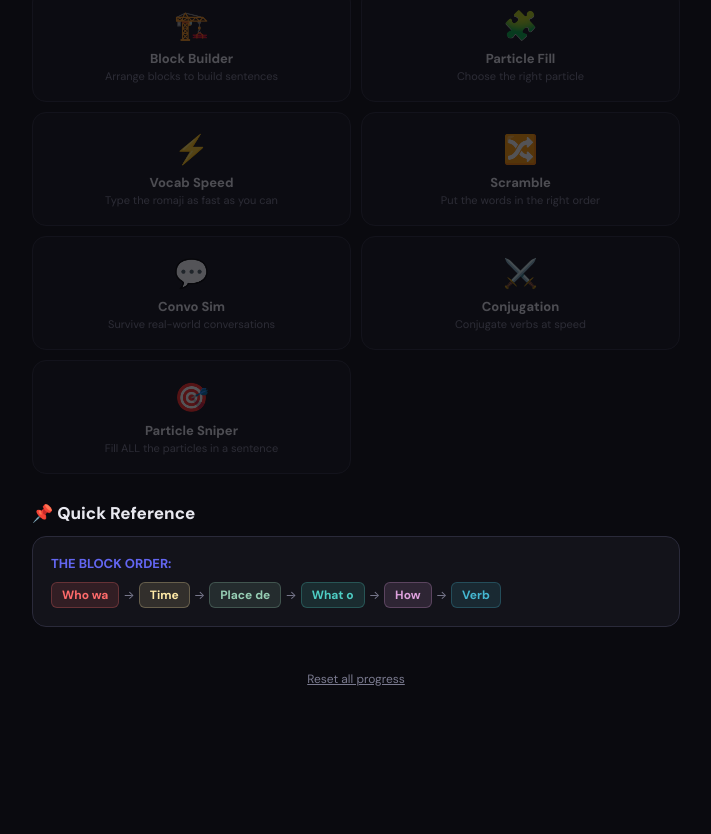
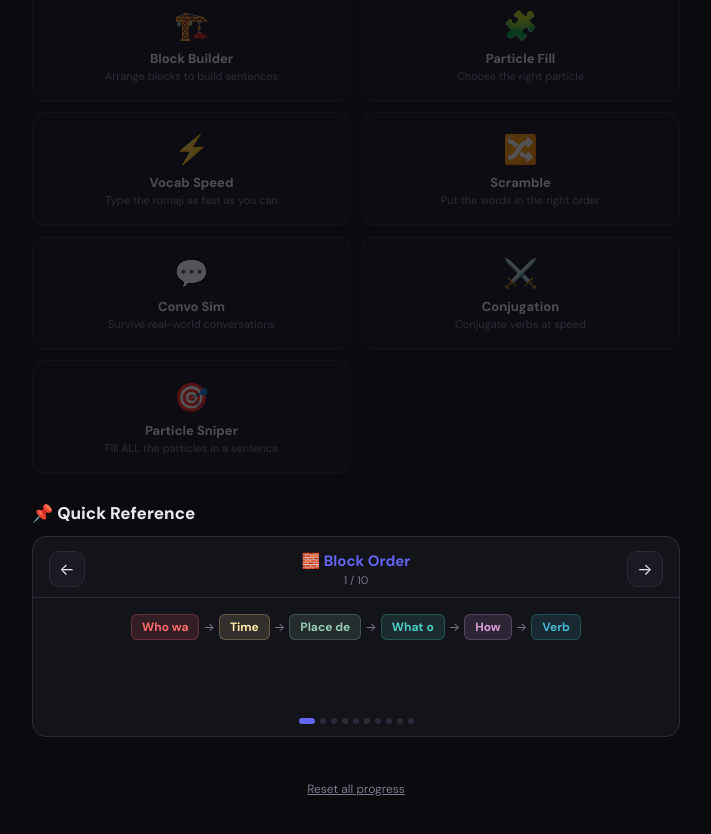
Before and after one commit to ShemuMoh/LearnJapanese, a React (Create React App) app: page / in a window 1280 px wide. Shown: the part 1680-2514 px from the top of the page, without its empty margins (284-995 px from the left). Before the commit the page ends 2408 px from the top, so only its background shows below. Built offline with nearby package versions, Linux system fonts and the light colour scheme.

Commit message:
Add files via upload

```diff
--- a/src/App.jsx
+++ b/src/App.jsx
@@ -2351,6 +2351,195 @@ function ParticleSniper({ onComplete }) {
 }
 
 
+// Quick Reference Carousel
+const QUICK_REF_CARDS = [
+  {
+    title: "🧱 Block Order",
+    color: "#6366f1",
+    content: (
+      <div style={{ display: "flex", gap: 4, flexWrap: "wrap", alignItems: "center", justifyContent: "center" }}>
+        {["Who wa", "Time", "Place de", "What o", "How", "Verb"].map((b, i) => (
+          <div key={i} style={{ display: "flex", alignItems: "center", gap: 4 }}>
+            <span style={{
+              padding: "4px 10px", borderRadius: 6, fontSize: 12, fontWeight: 700,
+              background: Object.values(BLOCK_COLORS)[i] + "22",
+              color: Object.values(BLOCK_COLORS)[i],
+              border: `1px solid ${Object.values(BLOCK_COLORS)[i]}40`,
+            }}>{b}</span>
+            {i < 5 && <span style={{ color: "#7a7a8f", fontSize: 12 }}>→</span>}
+          </div>
+        ))}
+      </div>
+    ),
+  },
+  {
+    title: "🔤 5 Core Particles",
+    color: "#4ECDC4",
+    lines: [
+      { left: "wa (は)", right: "Topic — 'As for...'" },
+      { left: "o (を)", right: "Object — thing being acted on" },
+      { left: "no (の)", right: "Possession — X's Y" },
+      { left: "ni (に)", right: "Direction/time — 'to' or 'at'" },
+      { left: "de (で)", right: "Location of action — 'at/by'" },
+    ],
+  },
+  {
+    title: "🔄 Verb Conjugation",
+    color: "#f59e0b",
+    lines: [
+      { left: "-masu", right: "present/future (polite)" },
+      { left: "-mashita", right: "past (polite)" },
+      { left: "-masen", right: "negative (polite)" },
+      { left: "-masen deshita", right: "past negative (polite)" },
+      { left: "-te", right: "connecting / requests" },
+      { left: "-tai", right: "want to (drop -masu, add -tai)" },
+    ],
+  },
+  {
+    title: "⏰ Time Words",
+    color: "#FFEAA7",
+    lines: [
+      { left: "kinou", right: "yesterday" },
+      { left: "kyou", right: "today" },
+      { left: "ashita", right: "tomorrow" },
+      { left: "mainichi", right: "every day" },
+      { left: "senshuu", right: "last week" },
+      { left: "raishuu", right: "next week" },
+    ],
+  },
+  {
+    title: "❓ Questions & Answers",
+    color: "#96CEB4",
+    lines: [
+      { left: "...ka?", right: "turns anything into a question" },
+      { left: "nani", right: "what?" },
+      { left: "doko", right: "where?" },
+      { left: "dare", right: "who?" },
+      { left: "itsu", right: "when?" },
+      { left: "ikura", right: "how much?" },
+    ],
+  },
+  {
+    title: "🗣️ Casual ↔ Polite",
+    color: "#DDA0DD",
+    lines: [
+      { left: "taberu → tabemasu", right: "eat" },
+      { left: "iku → ikimasu", right: "go" },
+      { left: "nomu → nomimasu", right: "drink" },
+      { left: "suru → shimasu", right: "do" },
+      { left: "kuru → kimasu", right: "come" },
+      { left: "miru → mimasu", right: "see" },
+    ],
+  },
+  {
+    title: "🔢 Counters",
+    color: "#45B7D1",
+    lines: [
+      { left: "-tsu", right: "general (hitotsu, futatsu...)" },
+      { left: "-nin (人)", right: "people (hitori, futari...)" },
+      { left: "-hon (本)", right: "long things (ippon, nihon...)" },
+      { left: "-mai (枚)", right: "flat things (ichimai...)" },
+      { left: "-hai (杯)", right: "cups/glasses (ippai...)" },
+    ],
+  },
+  {
+    title: "🧭 Directions",
+    color: "#FF6B6B",
+    lines: [
+      { left: "migi", right: "right" },
+      { left: "hidari", right: "left" },
+      { left: "massugu", right: "straight ahead" },
+      { left: "koko / soko / asoko", right: "here / there / over there" },
+      { left: "doko", right: "where?" },
+    ],
+  },
+  {
+    title: "💬 Survival Phrases",
+    color: "#8b5cf6",
+    lines: [
+      { left: "sumimasen", right: "excuse me / sorry" },
+      { left: "onegaishimasu", right: "please (requesting)" },
+      { left: "arigatou gozaimasu", right: "thank you (polite)" },
+      { left: "daijoubu", right: "it's fine / I'm okay" },
+      { left: "wakarimasen", right: "I don't understand" },
+      { left: "mou ichido", right: "one more time" },
+    ],
+  },
+  {
+    title: "📝 Adjectives",
+    color: "#22c55e",
+    lines: [
+      { left: "i-adj: oishii", right: "→ oishikunai (neg)" },
+      { left: "i-adj: takai", right: "→ takakatta (past)" },
+      { left: "na-adj: kirei na", right: "→ kirei ja nai (neg)" },
+      { left: "na-adj: shizuka na", right: "→ shizuka datta (past)" },
+    ],
+  },
+];
+
+function QuickRefCarousel() {
+  const [idx, setIdx] = useState(0);
+  const card = QUICK_REF_CARDS[idx];
+  const prev = () => setIdx(i => (i - 1 + QUICK_REF_CARDS.length) % QUICK_REF_CARDS.length);
+  const next = () => setIdx(i => (i + 1) % QUICK_REF_CARDS.length);
+
+  return (
+    <div style={{ marginBottom: 28 }}>
+      <h2 style={{ margin: "0 0 12px", fontSize: 17, fontWeight: 800, color: "var(--text)" }}>📌 Quick Reference</h2>
+      <div style={{
+        background: "var(--card)", borderRadius: 14, border: "1px solid var(--border)",
+        overflow: "hidden",
+      }}>
+        {/* Header with arrows */}
+        <div style={{
+          display: "flex", alignItems: "center", justifyContent: "space-between",
+          padding: "14px 16px 10px", borderBottom: "1px solid var(--border)",
+        }}>
+          <button onClick={prev} style={{
+            width: 36, height: 36, borderRadius: 10, border: "1px solid var(--border)",
+            background: "var(--card-alt)", cursor: "pointer", fontSize: 16, color: "var(--text)",
+            display: "flex", alignItems: "center", justifyContent: "center",
+          }}>←</button>
+          <div style={{ textAlign: "center", flex: 1 }}>
+            <div style={{ fontSize: 15, fontWeight: 700, color: card.color }}>{card.title}</div>
+            <div style={{ fontSize: 11, color: "var(--text-dim)", marginTop: 2 }}>{idx + 1} / {QUICK_REF_CARDS.length}</div>
+          </div>
+          <button onClick={next} style={{
+            width: 36, height: 36, borderRadius: 10, border: "1px solid var(--border)",
+            background: "var(--card-alt)", cursor: "pointer", fontSize: 16, color: "var(--text)",
+            display: "flex", alignItems: "center", justifyContent: "center",
+          }}>→</button>
+        </div>
+
+        {/* Card content */}
+        <div key={idx} style={{ padding: 16, animation: "fadeIn 0.2s ease", minHeight: 120 }}>
+          {card.content ? card.content : (
+            <div style={{ display: "flex", flexDirection: "column", gap: 6 }}>
+              {card.lines.map((line, i) => (
+                <div key={i} style={{ display: "flex", justifyContent: "space-between", alignItems: "center", gap: 8 }}>
+                  <span style={{ fontSize: 14, fontWeight: 700, color: card.color, whiteSpace: "nowrap" }}>{line.left}</span>
+                  <span style={{ fontSize: 12, color: "var(--text-dim)", textAlign: "right", flex: 1 }}>{line.right}</span>
+                </div>
+              ))}
+            </div>
+          )}
+        </div>
+
+        {/* Dots */}
+        <div style={{ display: "flex", justifyContent: "center", gap: 5, paddingBottom: 12 }}>
+          {QUICK_REF_CARDS.map((_, i) => (
+            <div key={i} onClick={() => setIdx(i)} style={{
+              width: i === idx ? 16 : 6, height: 6, borderRadius: 3, cursor: "pointer",
+              background: i === idx ? card.color : "var(--border)", transition: "all 0.2s",
+            }} />
+          ))}
+        </div>
+      </div>
+    </div>
+  );
+}
+
+
 // ============================================================
 // STYLES
 // ============================================================
@@ -2738,28 +2927,8 @@ export default function JapaneseLearningApp() {
             </div>
           </div>
 
-          {/* Quick Reference */}
-          <div style={{ marginBottom: 28 }}>
-            <h2 style={{ margin: "0 0 12px", fontSize: 17, fontWeight: 800, color: "var(--text)" }}>📌 Quick Reference</h2>
-            <div style={{
-              background: "var(--card)", borderRadius: 14, padding: 18, border: "1px solid var(--border)",
-            }}>
-              <p style={{ margin: "0 0 10px", fontSize: 13, fontWeight: 700, color: "var(--accent)" }}>THE BLOCK ORDER:</p>
-              <div style={{ display: "flex", gap: 4, flexWrap: "wrap", alignItems: "center" }}>
-                {["Who wa", "Time", "Place de", "What o", "How", "Verb"].map((b, i) => (
-                  <div key={i} style={{ display: "flex", alignItems: "center", gap: 4 }}>
-                    <span style={{
-                      padding: "4px 10px", borderRadius: 6, fontSize: 12, fontWeight: 700,
-                      background: Object.values(BLOCK_COLORS)[i] + "22",
-                      color: Object.values(BLOCK_COLORS)[i],
-                      border: `1px solid ${Object.values(BLOCK_COLORS)[i]}40`,
-                    }}>{b}</span>
-                    {i < 5 && <span style={{ color: "var(--text-dim)", fontSize: 12 }}>→</span>}
-                  </div>
-                ))}
-              </div>
-            </div>
-          </div>
+          {/* Quick Reference Carousel */}
+          <QuickRefCarousel />
 
           {/* Reset */}
           <div style={{ textAlign: "center", paddingTop: 12 }}>
```
